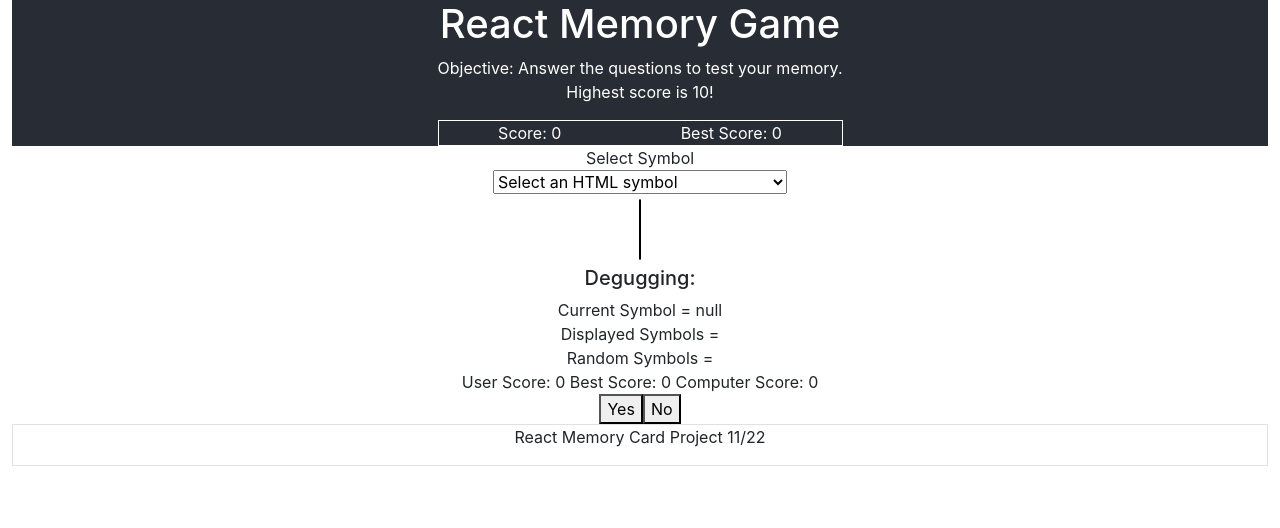
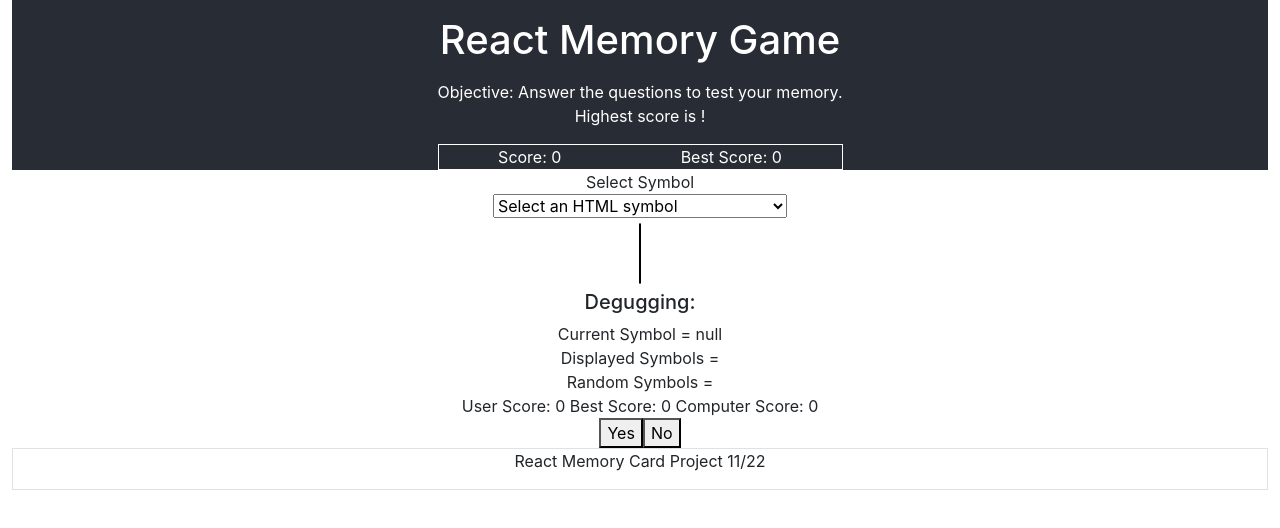
Before and after one commit to reidbraswell1/react-memory-card-project, a React (Create React App) app: page / in a window 1280 px wide. Shown: the top 528 px of the page. Built offline with nearby package versions, Linux system fonts and the light colour scheme.

Commit message:
Add additional styling and using config variable for best score

```diff
--- a/src/components/Header.jsx
+++ b/src/components/Header.jsx
@@ -7,9 +7,9 @@ class Header extends Component {
     }
     render() {
         return (<div className="">
-            <h1 className="">{this.props.Title}</h1>
-            <p className="">Objective: Answer the questions to test your memory.
-                <br></br>Highest score is 10!
+            <h1 className="mt-3 mb-3">{this.props.Title}</h1>
+            <p className="mt-3 mb-3">Objective: Answer the questions to test your memory.
+                <br></br>Highest score is {this.props.highestScore}!
             </p>
             <ScoreCard score={this.props.score} bestScore={this.props.bestScore}></ScoreCard>
         </div>)
```
